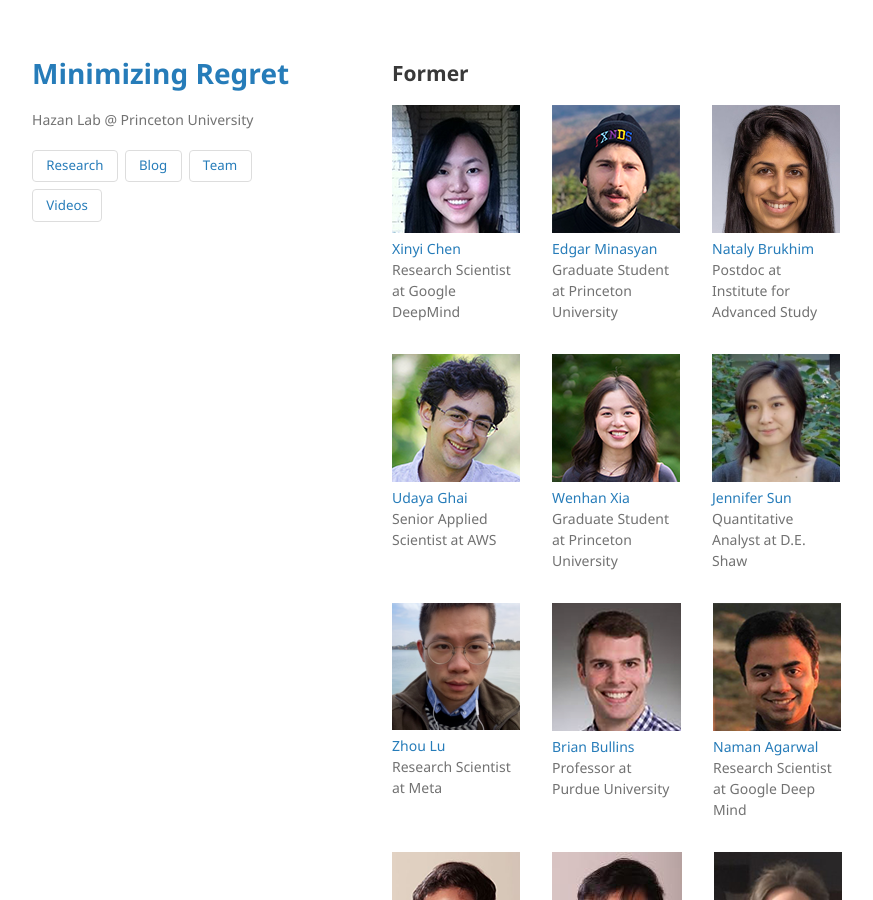
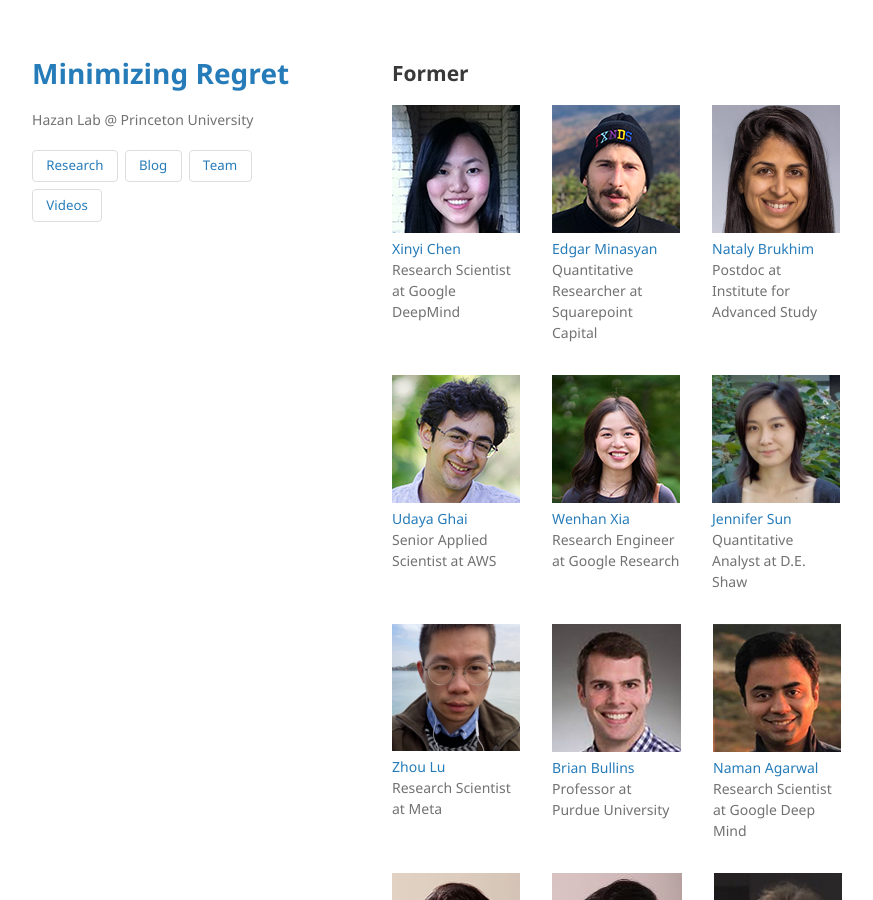
Before and after one commit to MinRegret/minregret.github.io, a Jekyll site: the page built from people/index.md, in a window 1280 px wide and 900 px high, scrolled down 629 px. Shown: the whole window, without its empty margins (178-1051 px from the left). Built offline with Jekyll 4.4.1, drawn with Linux system fonts in a browser that asks for light colours.

Commit message:
Update Edgar Minasyan and Wenhan Xia positions
- Edgar: Quantitative Researcher at Squarepoint Capital
- Wenhan: Research Engineer at Google Research

Co-Authored-By: Rohit Agarwal <agarrohit2020@gmail.com>

```diff
--- a/_data/people.yml
+++ b/_data/people.yml
@@ -38,7 +38,7 @@ xinyi:
   status: former
 edgar:
   name: Edgar Minasyan
-  title: Graduate Student at Princeton University
+  title: Quantitative Researcher at Squarepoint Capital
   website: https://minasyan.github.io/
   status: former
 nataly:
@@ -53,8 +53,8 @@ udaya:
   status: former
 wenhan:
   name: Wenhan Xia
-  title: Graduate Student at Princeton University
-  website: https://ece.princeton.edu/people/wenhan-xia
+  title: Research Engineer at Google Research
+  website: https://wenhanlunaxia.github.io/
   status: former
 jennifer:
   name: Jennifer Sun
```
